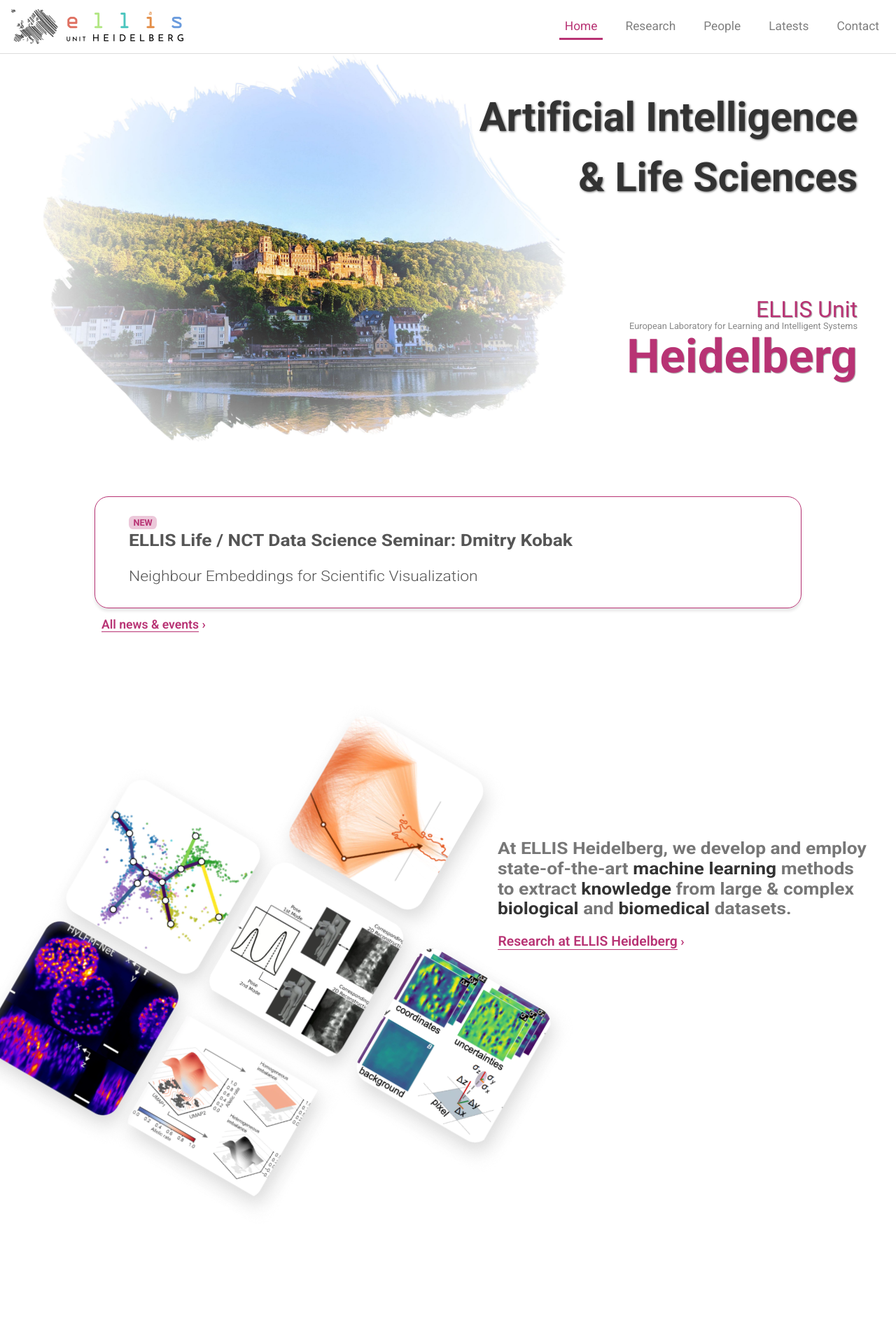
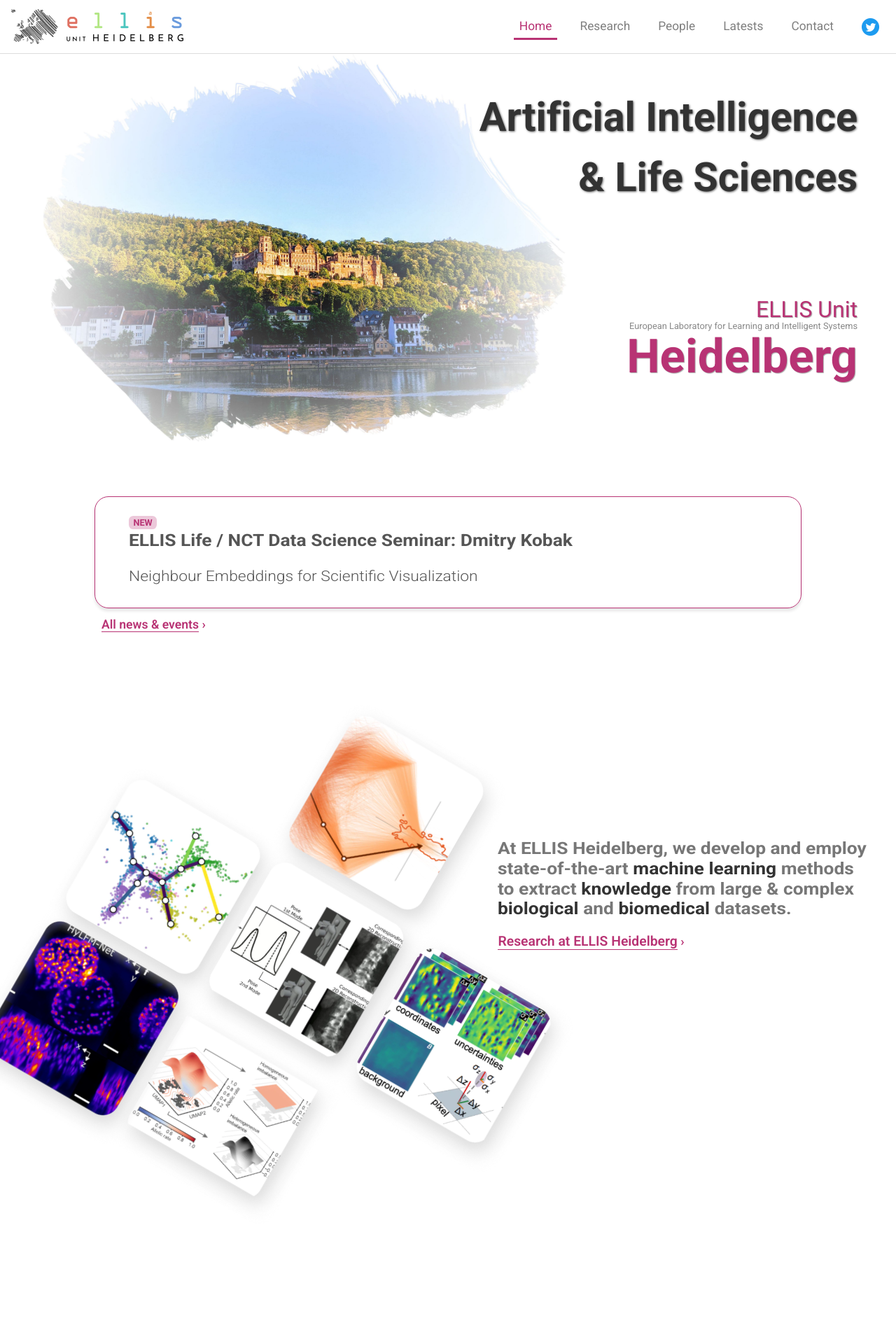
Before and after one commit to n-govindarajan/ellis-life-hd.github.io, a Jekyll site: the page built from pages/0-home.md, in a window 1280 px wide. Shown: the top 1920 px of the page at 70% size. Built offline with Jekyll 4.4.1, drawn with Linux system fonts in a browser that asks for light colours; some of the changed text lies outside the part shown.

Commit message:
add twitter link

```diff
--- a/_includes/brand-ellis.html
+++ b/_includes/brand-ellis.html
@@ -1,5 +1,5 @@
 <div class="container brand">
-    <p class="lead"><strong>ELLIS Heidelberg</strong> is one of many <br class="visible-xs"><strong>ELLIS units</strong> across Europe.<br/>
+    <p class="lead"><strong>ELLIS Heidelberg</strong> is one of many <strong>ELLIS<br class="d-block d-sm-none"> units</strong> across Europe.<br/>
     Each ELLIS Unit has a <strong>unique focus</strong>.<br/>
     <a href="https://ellis.eu/units" target="_blank">Learn more about other units on the ELLIS website</a>.</p>
 </div>
--- a/_layouts/skeleton.html
+++ b/_layouts/skeleton.html
@@ -31,11 +31,13 @@
                     </li>
                     {%- for path in site.pages -%}
                     {%- if path.title and path.footer-only != true -%}
-                    <li class="nav-item{% if path.title != "Contact" %} mr-lg-4 mr-md-2{% endif %}{% if path.url == page.url %} active{% endif %}">
+                    <!--<li class="nav-item{% if path.title != "Contact" %} mr-lg-4 mr-md-2{% endif %}{% if path.url == page.url %} active{% endif %}">-->
+                    <li class="nav-item mr-lg-4 mr-md-2{% if path.url == page.url %} active{% endif %}">
                         <a class="nav-link" href="{{ path.url | relative_url }}">{{ path.title | escape }}{% if path.url == page.url %} <span class="sr-only">(current)</span>{% endif %}</a>
                     </li>
                     {%- endif -%}
                     {%- endfor -%}
+                    <li class="nav-item twitter-button"><a class="nav-link" href="https://twitter.com/ellislifehd" target="_blank"><span class="d-inline d-md-none">@ellislifehd on &nbsp;</span><span class="twitter-icon"></span></a></li>
                 </ul>
             </div>
           </nav>
--- a/_sass/ellishd-navbar.scss
+++ b/_sass/ellishd-navbar.scss
@@ -22,6 +22,8 @@
   .navbar-brand img {
     height: 44px;
   }
+  .navbar-nav {
+    padding-bottom: 20px;
     .nav-item {
       padding-top: 20px;
       padding-left: 10px;
@@ -30,6 +32,7 @@
       font-weight: 600;
       a {
         border-bottom: none !important;
+      }
     }
   }
 }
@@ -59,3 +62,12 @@
     }
   }
 }
+
+.twitter-icon {
+  display: inline-block;
+  background-image: url('/assets/img/twitter.png');
+  background-size: contain;
+  width: 25px;
+  height: 25px;
+  vertical-align: middle;
+}
```
Also changed, not shown: _includes/brand-top.html (line endings or trailing spaces), _includes/news-shortlist.html (line endings or trailing spaces), assets/img/twitter.png (added). Lines whose indentation alone changed are shown as unchanged.
